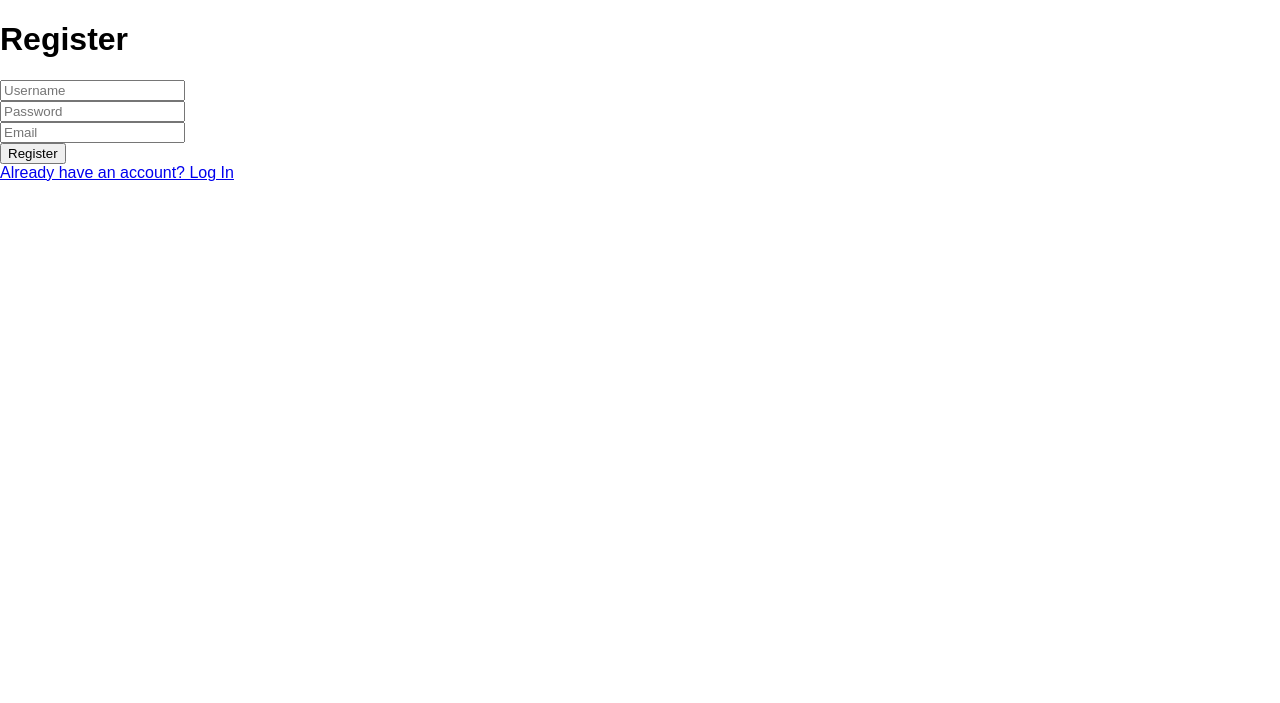
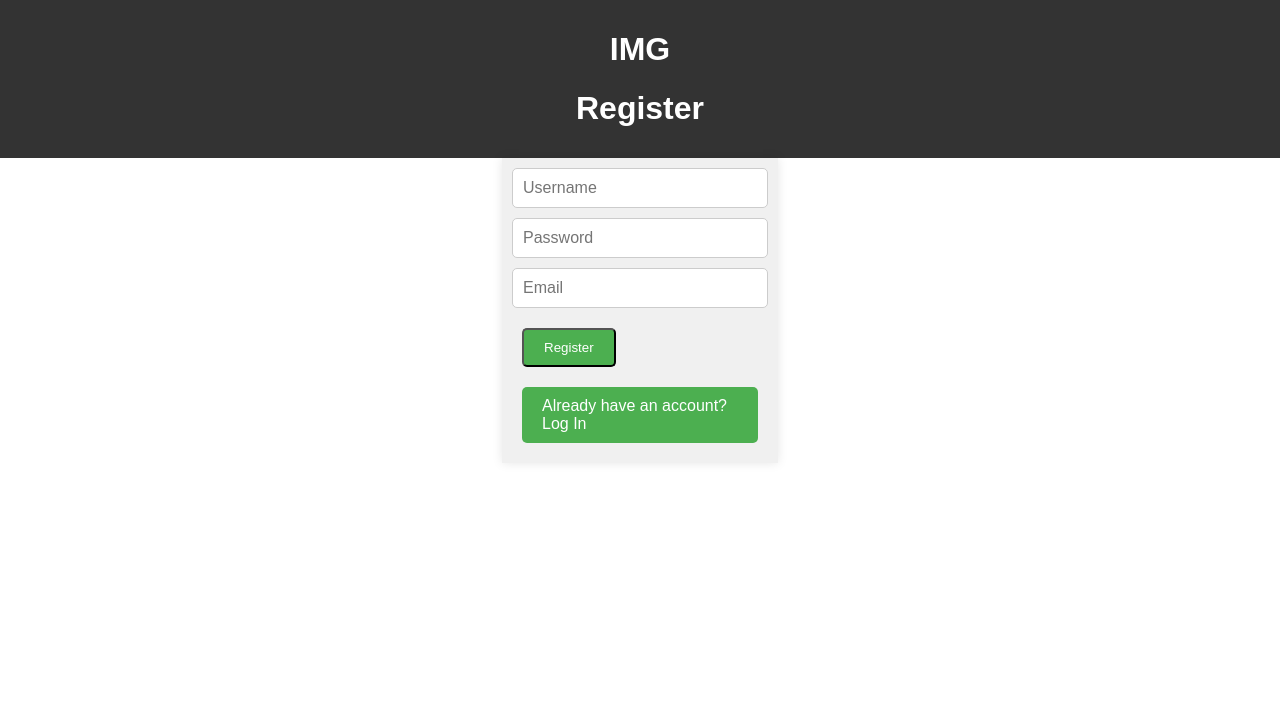
Before and after one commit to gustavoperess/Inventory-Management-System, a Flask app: page /register in a window 1280 px wide. Shown: the top 703 px of the page. Run offline with Flask 3, Linux system fonts and the light colour scheme.

Commit message:
a few changes in the styles

```diff
--- a/static/styles.css
+++ b/static/styles.css
@@ -36,7 +36,8 @@ main {
 }
 
 .container input[type="text"],
-.container input[type="password"] {
+.container input[type="password"],
+.container input[type="email"] {
   width: 100%;
   padding: 10px;
   margin-bottom: 10px;
--- a/templates/register.html
+++ b/templates/register.html
@@ -1,30 +1,36 @@
 <!DOCTYPE html>
 <html lang="en">
 <head>
-    <!-- Head section with the title and link to the external CSS file for styling -->
     <title>IMG register page</title>
+    <!-- Link to the external CSS file for styling -->
     <link rel="stylesheet" type="text/css" href="{{ url_for('static', filename='styles.css') }}">
 </head>
 <body>
     <!-- Body section -->
 
-    <!-- Registration form -->
+    <!-- Header section similar to other pages -->
+    <header>
+        <h1>IMG</h1>
         <h1>Register</h1>
+    </header>
+
+    <!-- Registration form similar to other pages -->
+    <div class="container">
       <form method="POST" action="">
-
-      <!-- CSRF protection tokens for security -->
+          {{ form.csrf_token }}
           {{ form.hidden_tag() }}
-
-      <!-- Form fields for username, password, email, and submit button -->
           {{ form.username }}<br>
           {{ form.password }}<br>
           {{ form.email }}<br>
-      {{ form.submit }} <br>
+        <nav>
+          {{ form.submit(class="styled-button") }}
+          <!-- Link to navigate back similar to other pages -->
+          <a class="styled-button" href="{{ url_for('main_page') }}">Already have an account? Log In</a>
+        </nav>
       </form>
-
-    <!-- Link to the login page for users who already have an account -->
-    <a class="register-link" href="{{ url_for('main_page') }}">Already have an account? Log In</a>
-  </body>
+    </div>
+    <!-- Footer section similar to other pages -->
     <footer>
     </footer>
+</body>
 </html>
```
Lines whose indentation alone changed are shown as unchanged.
